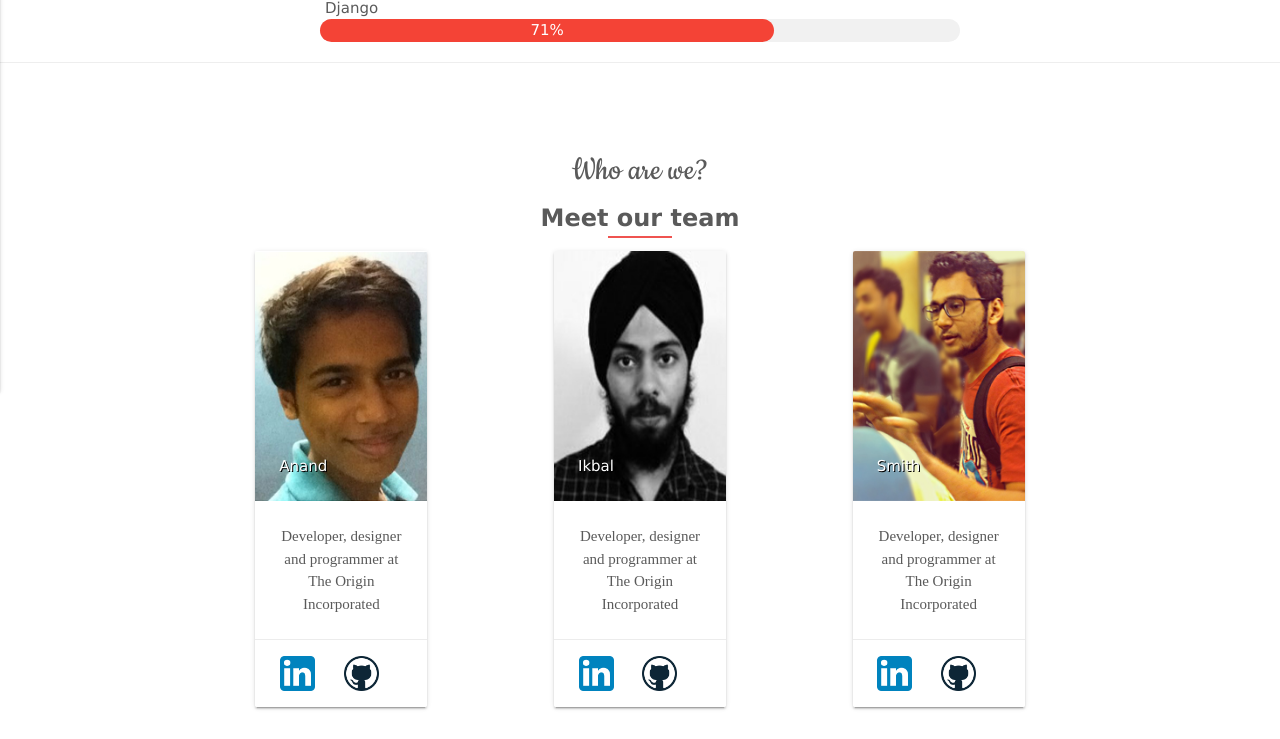
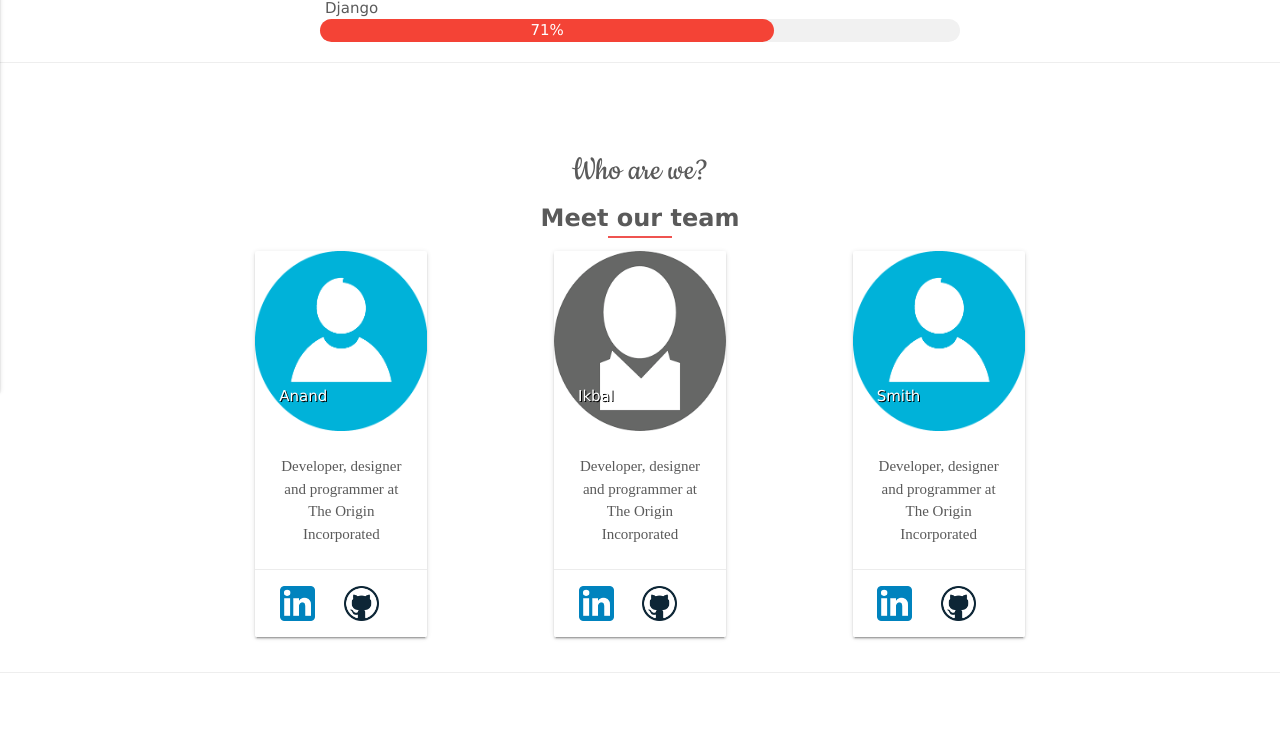
Before and after one commit to ikbalsingh/Tourism-Management-System, a Django app: page /about/ in a window 1280 px wide. Shown: the part 469-1208 px from the top of the page. Run offline with Django 3.2, Linux system fonts and the light colour scheme; some libraries are stand-ins or nearby versions.

Commit message:
remove errors, view count(1)

```diff
--- a/templates/about-us.html
+++ b/templates/about-us.html
@@ -78,7 +78,7 @@
       <div class="col s12  col m6 col l4  gallery_image ">
       <div class="card">
         <div class="card-image ">
-            <img width="400" height="250" src="{% static 'explore/images/anand.jpg' %}">
+            <img width="400" height="180" src="{% static 'explore/images/anand.png' %}">
           <span class="card-title">Anand</span>
         </div>
         <div class="card-content">
@@ -95,7 +95,7 @@
  <div class="col s12  col m6 col l4  gallery_image  ">
       <div class="card">
         <div class="card-image ">
-            <img width="400" height="250" src="{% static 'explore/images/ikbal.jpg' %}">
+            <img width="400" height="180" src="{% static 'explore/images/ikbal.png' %}">
           <span class="card-title">Ikbal</span>
         </div>
         <div class="card-content">
@@ -113,7 +113,7 @@
     <div class="col s12  col m6 col l4  gallery_image ">
       <div class="card">
         <div class="card-image ">
-            <img width="400" height="250" src="{% static 'explore/images/smith.jpg' %}">
+            <img width="400" height="180" src="{% static 'explore/images/smith.png' %}">
           <span class="card-title">Smith</span>
         </div>
         <div class="card-content">
```
Also changed, not shown: explore/static/explore/images/anand.jpg (deleted), explore/static/explore/images/anand.png (added), explore/static/explore/images/ikbal.jpg (deleted), explore/static/explore/images/ikbal.png (added), explore/static/explore/images/smith.jpg (deleted), explore/static/explore/images/smith.png (added).
